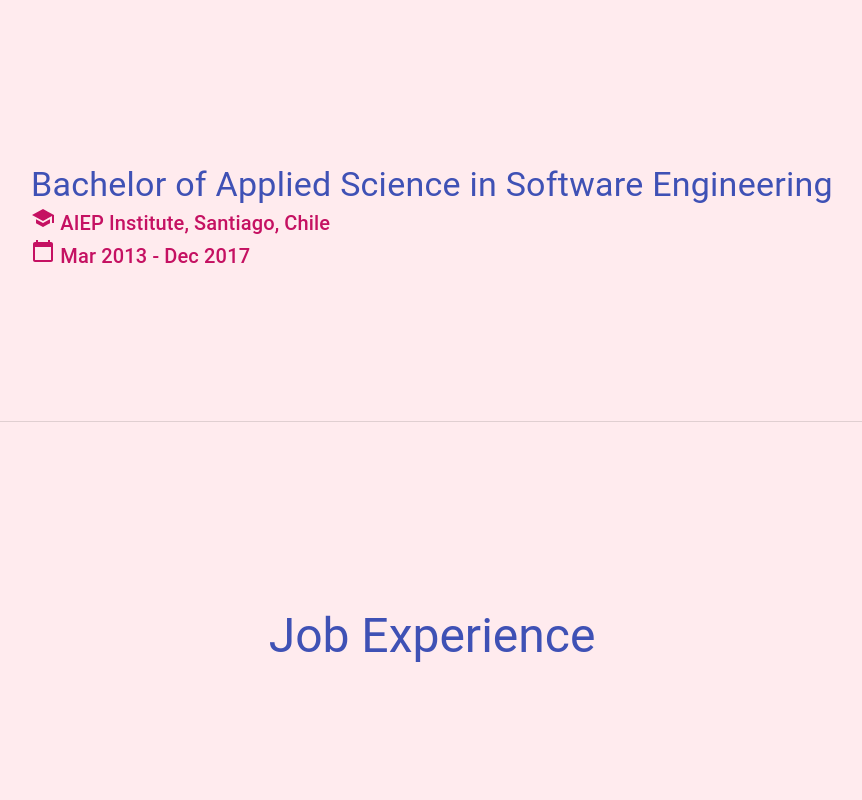
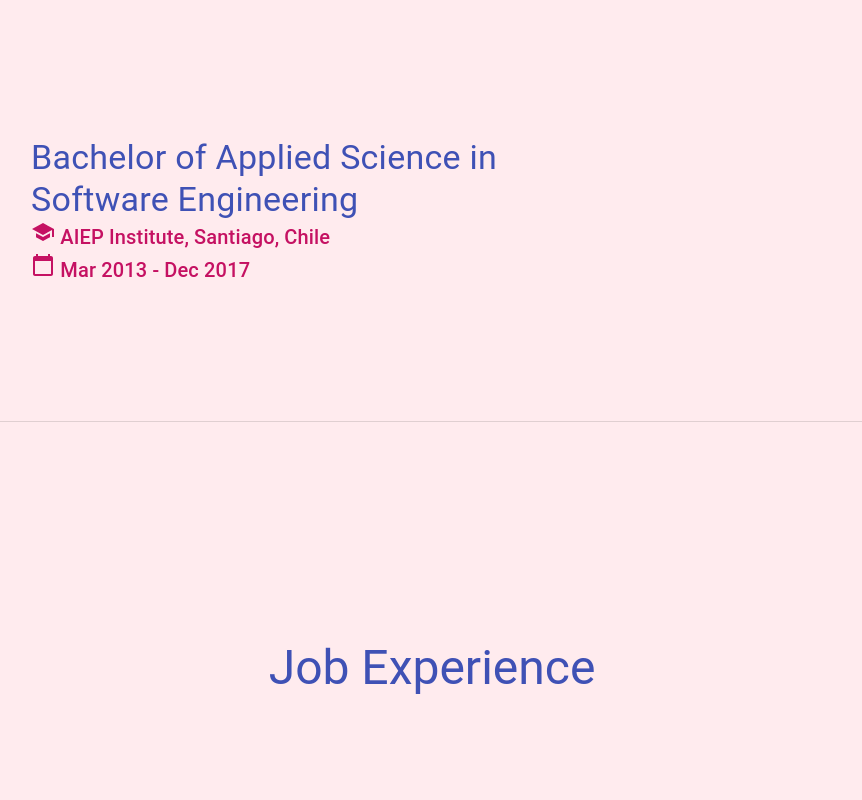
Before and after one commit to pablogarin/pablogarin-website, a React (Create React App) app: page / in a window 1280 px wide. Shown: the part 1180-1980 px from the top of the page, without its empty margins (208-1070 px from the left). Built offline with nearby package versions, Linux system fonts and the light colour scheme; no server answers.

Commit message:
Feat: added scroll on click Fix: Organized sections into component.

```diff
--- a/src/App.js
+++ b/src/App.js
@@ -1,16 +1,21 @@
-import CssBaseline from '@material-ui/core/CssBaseline'
-import {MuiThemeProvider} from '@material-ui/core/styles'
-import {makeStyles} from '@material-ui/core/styles'
+import { useRef } from 'react';
+import {
+  CssBaseline
+} from '@material-ui/core';
+import {
+  MuiThemeProvider,
+  makeStyles
+} from '@material-ui/core/styles';
 // Theme
-import theme from './theme'
+import theme from './theme';
 // Custom Components
-import About from './components/About'
-import Experience from './components/Experience'
-import Footer from './components/Footer'
-import Header from './components/Header'
-import Section from './components/Section'
-import SideLinks from './components/SideLinks'
-import Studies from './components/Studies'
+import About from './components/About';
+import Experience from './components/Experience';
+import Footer from './components/Footer';
+import Header from './components/Header';
+import Sections from './components/Sections';
+import SideLinks from './components/SideLinks';
+import Studies from './components/Studies';
 
 const useStyles = makeStyles({
   aboutSection: {
@@ -21,19 +26,31 @@ const useStyles = makeStyles({
 
 const App = () => {
   const classes = useStyles();
+  const sections = {
+    'about': {
+      buttonText: 'About',
+      ref: useRef(null),
+      component: (<About />),
+      styles: classes.aboutSection,
+    },
+    'studies': {
+      title: 'Studies',
+      buttonText: 'Studies',
+      ref: useRef(null),
+      component: (<Studies />),
+    },
+    'experience': {
+      title: 'Job Experience',
+      buttonText: 'Experience',
+      ref: useRef(null),
+      component: (<Experience />),
+    }
+  }
   return (
     <MuiThemeProvider theme={theme}>
       <CssBaseline />
-      <Header></Header>
-      <Section className={classes.aboutSection}>
-        <About />
-      </Section>
-      <Section sectionTitle="Studies">
-        <Studies />
-      </Section>
-      <Section sectionTitle="Job Experience">
-        <Experience />
-      </Section>
+      <Header sections={sections} />
+      <Sections sections={sections} />
       <Footer />
       <SideLinks />
     </MuiThemeProvider>
--- a/src/components/Experience.js
+++ b/src/components/Experience.js
@@ -5,7 +5,6 @@ import {
 
 import Typography from '@material-ui/core/Typography';
 import Box from '@material-ui/core/Box';
-import Grid from '@material-ui/core/Grid';
 import Paper from '@material-ui/core/Paper';
 import Timeline from '@material-ui/lab/Timeline';
 import TimelineItem from '@material-ui/lab/TimelineItem';
@@ -19,9 +18,8 @@ import CalendarTodayIcon from '@material-ui/icons/CalendarToday';
 const Experience = () => {
   const [experiences, setExperiences] = useState([]);
   useEffect(() => {
-    fetch('http://api.pablogarin.dev/experience').then((response) => {
+    fetch('https://api.pablogarin.dev/experience').then((response) => {
       response.json().then(({experiences}) => {
-        console.log(experiences);
         setExperiences(experiences)
       });
     })
--- a/src/components/Header.js
+++ b/src/components/Header.js
@@ -1,6 +1,6 @@
+import {useEffect} from 'react';
 import {
   Button,
-  Typography,
   AppBar,
   Toolbar,
   Grid
@@ -15,7 +15,15 @@ const useStyles = (theme) => (makeStyles({
   }
 }));
 
-const Header = () => {
+const Header = (props) => {
+  const {
+    sections
+  } = props;
+  const selectView = (ref) => {
+    ref.current.scrollIntoView({
+      behavior: 'smooth'
+    })
+  }
   const theme = useTheme();
   const classes = useStyles(theme)();
   return (
@@ -27,9 +35,11 @@ const Header = () => {
           justify="space-between"
           alignItems="center">
           <Grid item xs style={{textAlign:'right'}}>
-            <Button >About</Button>
-            <Button >Studies</Button>
-            <Button >Experience</Button>
+            {sections && Object.entries(sections).map(([key, section]) => (
+              <Button key={key} onClick={() => selectView(section.ref)} >
+                {section.buttonText}
+              </Button>
+            ))}
           </Grid>
         </Grid>
       </Toolbar>
--- a/src/components/Section.js
+++ /dev/null
@@ -1,27 +0,0 @@
-import { Grid, Divider, Typography } from '@material-ui/core';
-
-
-const Section = (props) => {
-  const { className, children, sectionTitle } = props;
-  return (
-    <>
-      <Grid
-        container
-        direction="row"
-        justify="center"
-        alignItems="center"
-        style={{minHeight: '100vh'}}
-        className={className}>
-        {sectionTitle && (<Grid item xs={12} style={{margin: '20px 0'}}>
-          <Typography variant="h3" align="center" spacing={15}>
-            {sectionTitle}
-          </Typography>
-        </Grid>)}
-        {children}
-      </Grid>
-      <Divider />
-    </>
-  )
-}
-
-export default Section
--- /dev/null
+++ b/src/components/Sections/Section.js
@@ -0,0 +1,39 @@
+import {forwardRef} from 'react';
+import {
+  Grid,
+  Divider,
+  Typography
+} from '@material-ui/core';
+
+
+const Section = forwardRef((props, ref) => {
+  const { className, children, sectionTitle } = props;
+  return (
+    <>
+      <Grid
+        container
+        direction="row"
+        justify="center"
+        alignItems="center"
+        style={{
+          minHeight: '100vh',
+          paddingTop: 56
+        }}
+        className={className}
+        ref={ref}>
+          {sectionTitle && (
+            <Grid
+              item xs={12}>
+              <Typography variant="h3" align="center" spacing={15}>
+                {sectionTitle}
+              </Typography>
+            </Grid>
+          )}
+          <Grid item>{children}</Grid>
+      </Grid>
+      <Divider />
+    </>
+  )
+})
+
+export default Section
--- /dev/null
+++ b/src/components/Sections/index.js
@@ -0,0 +1,21 @@
+import React from 'react';
+import Section from './Section'
+
+const Sections = (props) => {
+  const {sections} = props;
+  return (
+    <>
+      {sections && Object.entries(sections).map(([key, section]) => (
+        <Section
+          key={key}
+          ref={section.ref}
+          sectionTitle={section.title}
+          className={section.styles}>
+            {section.component}
+        </Section>
+      ))}
+    </>
+  )
+}
+
+export default Sections;
--- a/src/components/Studies.js
+++ b/src/components/Studies.js
@@ -4,7 +4,7 @@ import CalendarTodayIcon from '@material-ui/icons/CalendarToday';
 
 const Studies = () => {
   return (
-    <Grid item alignItems="top">
+    <Grid item xs={9}>
       <Box>
         <Typography variant="h4">
           Bachelor of Applied Science in Software Engineering
```
